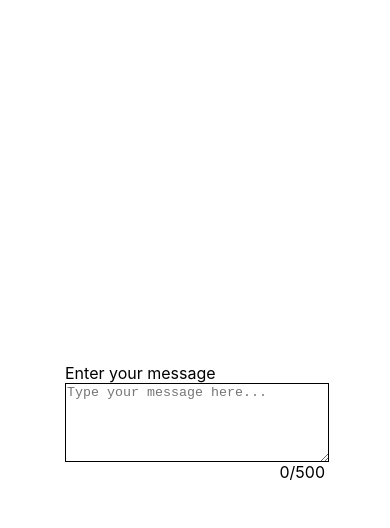
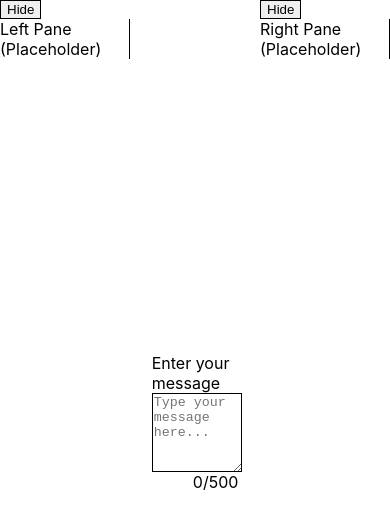
Before and after one commit to KelvinJRosado/llm-ui, a Vue app: page / in a window 390 px wide. Shown: the top 528 px of the page. Built offline with nearby package versions, Linux system fonts and the light colour scheme.

Commit message:
feat: implement Hamburger component and integrate into LeftPane, CenterPane, and RightPane

```diff
--- /dev/null
+++ b/src/components/CenterPane.vue
@@ -0,0 +1,10 @@
+<template>
+  <div class="flex items-center justify-center h-full bg-white">
+    <UserInputPanel />
+  </div>
+</template>
+
+<script setup lang="ts">
+import UserInputPanel from './UserInputPanel.vue';
+// CenterPane: Contains the UserInputPanel component
+</script>
--- /dev/null
+++ b/src/components/CustomUI/Hamburger.vue
@@ -0,0 +1,57 @@
+<template>
+  <div class="w-full">
+    <!-- Toggle Button -->
+    <button
+      @click="isOpen = !isOpen"
+      class="flex items-center px-4 py-2 mt-2 text-sm font-medium text-gray-700 bg-white border border-gray-300 rounded shadow-sm hover:bg-gray-100 focus:outline-none focus:ring-2 focus:ring-indigo-500"
+      :aria-expanded="isOpen"
+      aria-controls="hamburger-content"
+      type="button"
+    >
+      <span v-if="isOpen">Hide</span>
+      <span v-else>Show</span>
+      <svg
+        :class="[
+          'ml-2 h-5 w-5 transition-transform',
+          isOpen ? 'rotate-90' : '',
+        ]"
+        xmlns="http://www.w3.org/2000/svg"
+        fill="none"
+        viewBox="0 0 24 24"
+        stroke="currentColor"
+        aria-hidden="true"
+      >
+        <path
+          stroke-linecap="round"
+          stroke-linejoin="round"
+          stroke-width="2"
+          d="M9 5l7 7-7 7"
+        />
+      </svg>
+    </button>
+    <!-- Collapsible Content -->
+    <TransitionRoot
+      as="template"
+      :show="isOpen"
+    >
+      <div
+        id="hamburger-content"
+        class="mt-4"
+      >
+        <slot />
+      </div>
+    </TransitionRoot>
+  </div>
+</template>
+
+<script setup lang="ts">
+import { ref } from 'vue';
+import { TransitionRoot } from '@headlessui/vue';
+
+/**
+ * Hamburger component: Collapsible section with a toggle button and slot for content.
+ * - Uses Headless UI's TransitionRoot for smooth transitions.
+ * - Accessible with ARIA attributes.
+ */
+const isOpen = ref(true);
+</script>
--- /dev/null
+++ b/src/components/Hamburger.vue
@@ -0,0 +1,57 @@
+<template>
+  <div class="w-full">
+    <!-- Toggle Button -->
+    <button
+      @click="isOpen = !isOpen"
+      class="flex items-center px-4 py-2 mt-2 text-sm font-medium text-gray-700 bg-white border border-gray-300 rounded shadow-sm hover:bg-gray-100 focus:outline-none focus:ring-2 focus:ring-indigo-500"
+      :aria-expanded="isOpen"
+      aria-controls="hamburger-content"
+      type="button"
+    >
+      <span v-if="isOpen">Hide</span>
+      <span v-else>Show</span>
+      <svg
+        :class="[
+          'ml-2 h-5 w-5 transition-transform',
+          isOpen ? 'rotate-90' : '',
+        ]"
+        xmlns="http://www.w3.org/2000/svg"
+        fill="none"
+        viewBox="0 0 24 24"
+        stroke="currentColor"
+        aria-hidden="true"
+      >
+        <path
+          stroke-linecap="round"
+          stroke-linejoin="round"
+          stroke-width="2"
+          d="M9 5l7 7-7 7"
+        />
+      </svg>
+    </button>
+    <!-- Collapsible Content -->
+    <TransitionRoot
+      as="template"
+      :show="isOpen"
+    >
+      <div
+        id="hamburger-content"
+        class="mt-4"
+      >
+        <slot />
+      </div>
+    </TransitionRoot>
+  </div>
+</template>
+
+<script setup lang="ts">
+import { ref } from 'vue';
+import { TransitionRoot } from '@headlessui/vue';
+
+/**
+ * Hamburger component: Collapsible section with a toggle button and slot for content.
+ * - Uses Headless UI's TransitionRoot for smooth transitions.
+ * - Accessible with ARIA attributes.
+ */
+const isOpen = ref(true);
+</script>
--- a/src/components/Home.vue
+++ b/src/components/Home.vue
@@ -1,7 +1,13 @@
 <template>
-  <UserInputPanel></UserInputPanel>
+  <div class="flex h-screen">
+    <LeftPane class="flex-1" />
+    <CenterPane class="flex-1" />
+    <RightPane class="flex-1" />
+  </div>
 </template>
 
 <script setup lang="ts">
-import UserInputPanel from './UserInputPanel.vue';
+import LeftPane from './LeftPane.vue';
+import CenterPane from './CenterPane.vue';
+import RightPane from './RightPane.vue';
 </script>
--- /dev/null
+++ b/src/components/LeftPane.vue
@@ -0,0 +1,14 @@
+<template>
+  <Hamburger>
+    <div
+      class="flex items-center justify-center h-full bg-gray-50 border-r border-gray-200"
+    >
+      <span class="text-gray-400">Left Pane (Placeholder)</span>
+    </div>
+  </Hamburger>
+</template>
+
+<script setup lang="ts">
+// LeftPane: Placeholder for left section of the 3-pane layout
+import Hamburger from './CustomUI/Hamburger.vue';
+</script>
--- /dev/null
+++ b/src/components/RightPane.vue
@@ -0,0 +1,14 @@
+<template>
+  <Hamburger>
+    <div
+      class="flex items-center justify-center h-full bg-gray-50 border-r border-gray-200"
+    >
+      <span class="text-gray-400">Right Pane (Placeholder)</span>
+    </div>
+  </Hamburger>
+</template>
+
+<script setup lang="ts">
+// RightPane: Placeholder for right section of the 3-pane layout
+import Hamburger from './CustomUI/Hamburger.vue';
+</script>
```
